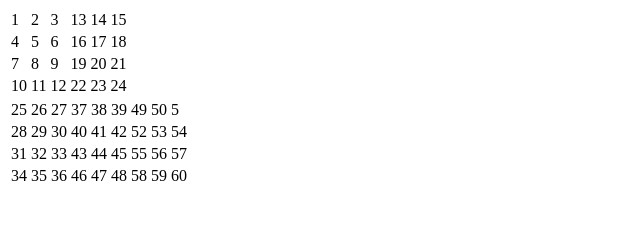
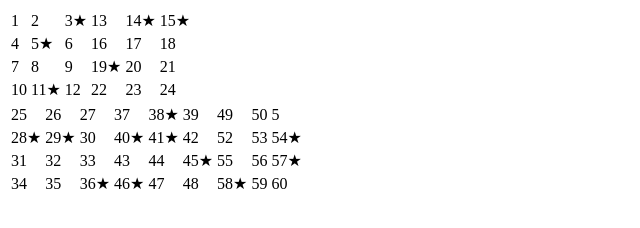
Before and after one commit to perguth/VS_Schliessfaecher, a plain HTML site: page index.html in a window 1280 px wide. Shown: the whole page, without its empty margins (0-640 px from the left). Drawn offline with Linux system fonts and the light colour scheme.

Commit message:
Aktuelle Belegung

```diff
--- a/index.html
+++ b/index.html
@@ -6,14 +6,14 @@ Rot bzw. mit Stern (★) gekennzeichnet bedeutet belegt.'> <!-- Nebengebaeude #
   <tr>
     <td>1</td>
     <td>2</td>
-    <td>3</td>
+    <td>3★</td>
     <td>13</td>
-    <td>14</td>
-    <td>15</td>
+    <td>14★</td>
+    <td>15★</td>
   </tr>
   <tr>
     <td>4</td>
-    <td>5</td>
+    <td>5★</td>
     <td>6</td>
     <td>16</td>
     <td>17</td>
@@ -23,13 +23,13 @@ Rot bzw. mit Stern (★) gekennzeichnet bedeutet belegt.'> <!-- Nebengebaeude #
     <td>7</td>
     <td>8</td>
     <td>9</td>
-    <td>19</td>
+    <td>19★</td>
     <td>20</td>
     <td>21</td>
   </tr>
   <tr>
     <td>10</td>
-    <td>11</td>
+    <td>11★</td>
     <td>12</td>
     <td>22</td>
     <td>23</td>
@@ -38,28 +38,28 @@ Rot bzw. mit Stern (★) gekennzeichnet bedeutet belegt.'> <!-- Nebengebaeude #
 </table>
 
 <table role=grid summary='Nebengebaeude # 1, Wand # 2: Schliessfaecher und ihre Belegung.
-Rot bzw. mit Stern gekennzeichnet bedeutet belegt.'> <!-- Nebengebaeude # 1, Wand # 2 -->
+Rot bzw. mit Stern (★) gekennzeichnet bedeutet belegt.'> <!-- Nebengebaeude # 1, Wand # 2 -->
   <tr>
     <td>25</td>
     <td>26</td>
     <td>27</td>
     <td>37</td>
-    <td>38</td>
+    <td>38★</td>
     <td>39</td>
     <td>49</td>
     <td>50</td>
     <td>5</td>
   </tr>
   <tr>
-    <td>28</td>
-    <td>29</td>
+    <td>28★</td>
+    <td>29★</td>
     <td>30</td>
-    <td>40</td>
-    <td>41</td>
+    <td>40★</td>
+    <td>41★</td>
     <td>42</td>
     <td>52</td>
     <td>53</td>
-    <td>54</td>
+    <td>54★</td>
   </tr>
   <tr>
     <td>31</td>
@@ -67,19 +67,19 @@ Rot bzw. mit Stern gekennzeichnet bedeutet belegt.'> <!-- Nebengebaeude # 1, Wan
     <td>33</td>
     <td>43</td>
     <td>44</td>
-    <td>45</td>
+    <td>45★</td>
     <td>55</td>
     <td>56</td>
-    <td>57</td>
+    <td>57★</td>
   </tr>
   <tr>
     <td>34</td>
     <td>35</td>
-    <td>36</td>
-    <td>46</td>
+    <td>36★</td>
+    <td>46★</td>
     <td>47</td>
     <td>48</td>
-    <td>58</td>
+    <td>58★</td>
     <td>59</td>
     <td>60</td>
   </tr>
```
